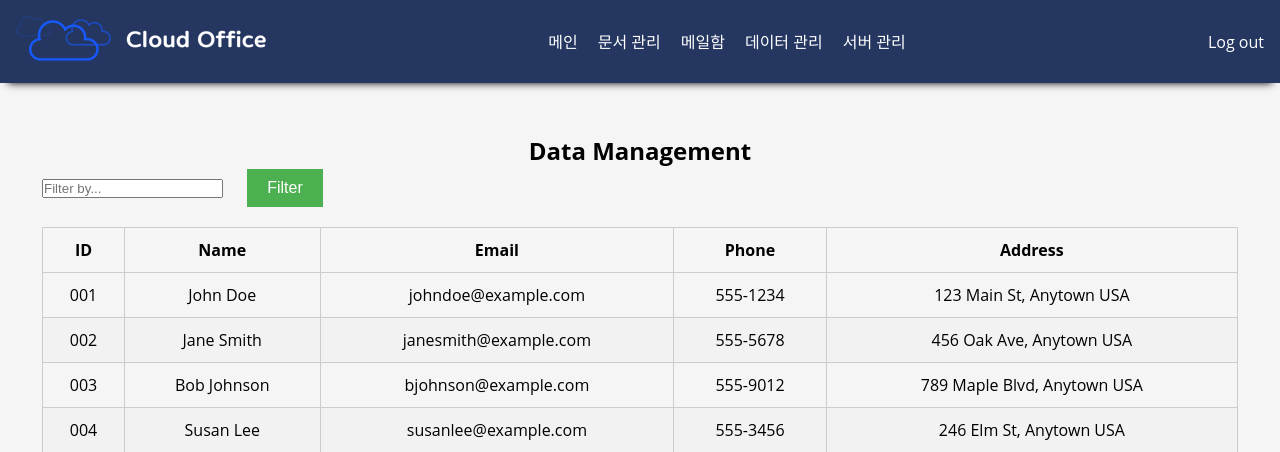
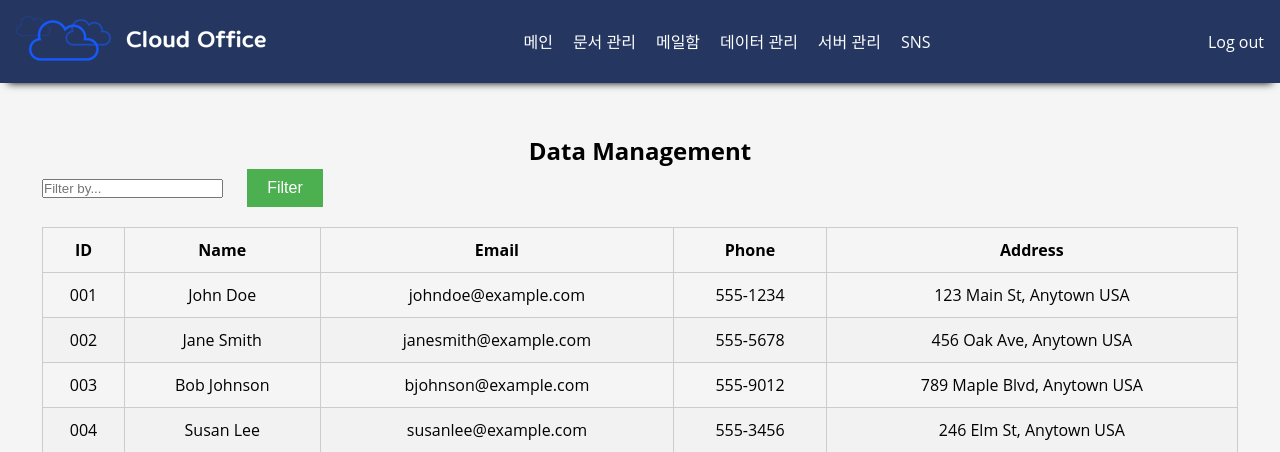
Before and after one commit to Marustar/CloudOffice, a Django app: page /data.html in a window 1280 px wide. Shown: the top 452 px of the page. Run offline with Django 3.2, Linux system fonts and the light colour scheme; a user stored in the database is signed in.

Commit message:
Revert "base22"
This reverts commit 637c0235073be5c1b2c4fb571ee220b936b8ac27.

```diff
--- a/Template/base.html
+++ b/Template/base.html
@@ -21,6 +21,7 @@
           <li><a href="{% url 'mail' %}">메일함</a></li>
           <li><a href="{% url 'data' %}">데이터 관리</a></li>
           <li><a href="{% url 'server' %}">서버 관리</a></li>
+          <li><a href="{% url 'sns' %}">SNS</a></li>
         </ul>
       </nav>
       <div class="header-login">
```
